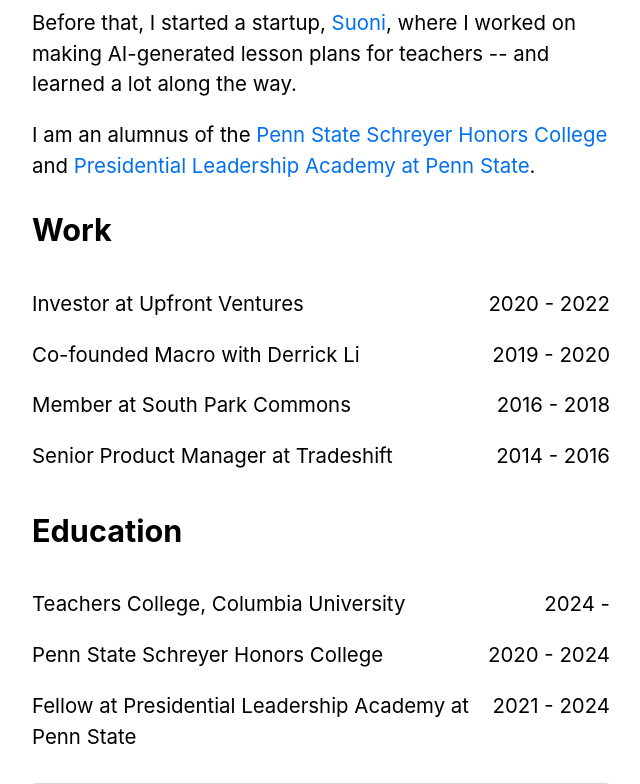
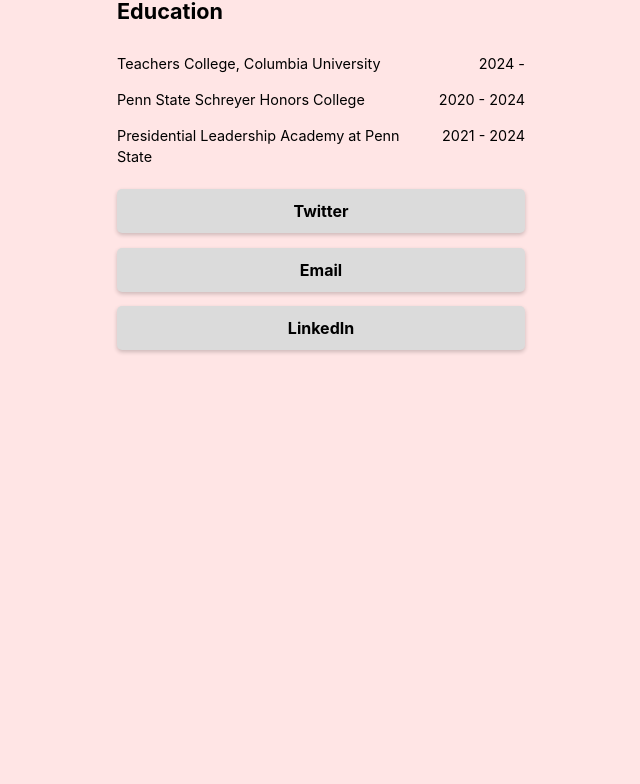
Before and after one commit to dvdhutch/dvdhutch-personal-site, a Next.js app: page / in a window 1280 px wide. Shown: the part 1435-2219 px from the top of the page, without its empty margins (319-959 px from the left). After the commit the page ends 1857 px from the top, so only its background shows below. Built offline with nearby package versions, Linux system fonts and the light colour scheme.

Commit message:
udpate global CSS

```diff
--- a/pages/index.js
+++ b/pages/index.js
@@ -68,7 +68,7 @@
       <div className={utilStyles.workDate}>2020 - 2024</div>
     </div>
     <div className={utilStyles.workRow}>
-      <div className={utilStyles.workTitle}>Fellow at Presidential Leadership Academy at Penn State</div>
+      <div className={utilStyles.workTitle}>Presidential Leadership Academy at Penn State</div>
       <div className={utilStyles.workDate}>2021 - 2024</div>
     </div>
   </div>
--- a/styles/global.css
+++ b/styles/global.css
@@ -5,8 +5,8 @@
   font-family: -apple-system, BlinkMacSystemFont, Segoe UI, Roboto, Oxygen, Ubuntu,
     Cantarell, Fira Sans, Droid Sans, Helvetica Neue, sans-serif;
   line-height: 1.6;
-  font-size: 17px;
-  background-color: #ffffff;
+  font-size: 12px;
+  background-color: #ffe5e5;
 }
 
 * {
```
